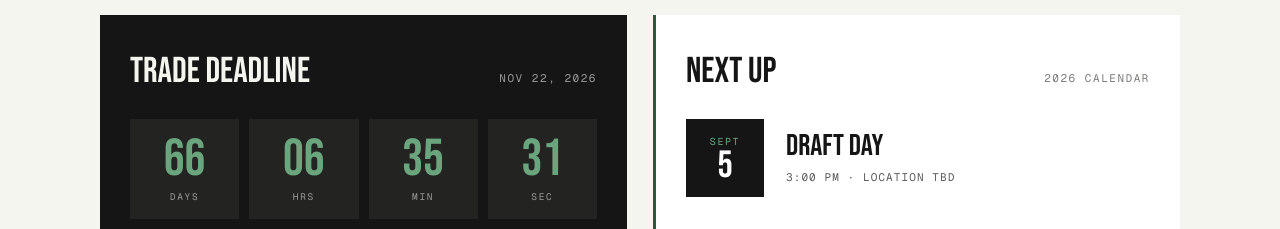
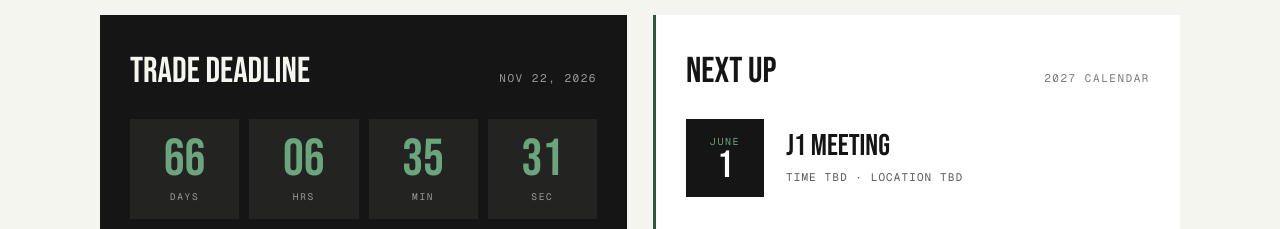
Before and after one commit to nardonef/blakes-shoes, a Next.js app: page / in a window 1280 px wide. Shown: the part 723-952 px from the top of the page. Built offline with nearby package versions, Linux system fonts and the light colour scheme.

Commit message:
Home: replace Draft Day with J1 Meeting on Next Up card
Draft Day (Sept 5, 3:00 PM) -> J1 Meeting (June 1, time/location TBD).
Calendar label 2026 -> 2027.

```diff
--- a/app/page.tsx
+++ b/app/page.tsx
@@ -233,27 +233,27 @@ export default function Home() {
                 className="text-[11px] tracking-[.14em] text-[var(--muted-light)]"
                 style={{ fontFamily: "var(--font-geist-mono)" }}
               >
-                2026 CALENDAR
+                2027 CALENDAR
               </span>
             </div>
             <div className="flex items-center gap-4 md:gap-[22px]">
               <div className="w-[78px] h-[78px] bg-[#151515] text-white flex flex-col items-center justify-center shrink-0">
                 <span className="text-[10px] tracking-[.16em] text-[var(--accent-light)]" style={{ fontFamily: "var(--font-geist-mono)" }}>
-                  SEPT
+                  JUNE
                 </span>
                 <span className="text-[38px] leading-[.9]" style={{ fontFamily: "var(--font-bebas-neue)" }}>
-                  5
+                  1
                 </span>
               </div>
               <div>
                 <div className="text-[24px] md:text-[30px] text-[#151515] leading-none" style={{ fontFamily: "var(--font-bebas-neue)" }}>
-                  DRAFT DAY
+                  J1 MEETING
                 </div>
                 <div
                   className="text-[11px] tracking-[.1em] text-[#5a5a56] mt-2"
                   style={{ fontFamily: "var(--font-geist-mono)" }}
                 >
-                  3:00 PM &middot; LOCATION TBD
+                  TIME TBD &middot; LOCATION TBD
                 </div>
               </div>
             </div>
```
